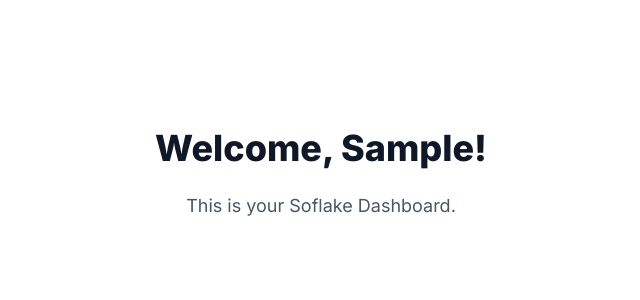
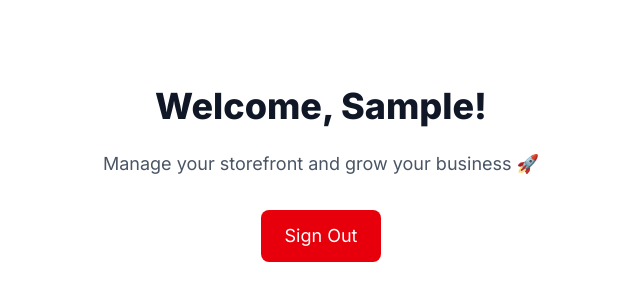
Before and after one commit to alextheceo/nextjs-boilerplate, a Next.js app: page /dashboard in a window 1280 px wide. Shown: the part 226-526 px from the top of the page, without its empty margins (319-959 px from the left). Built offline with nearby package versions, Linux system fonts and the light colour scheme; no server answers; sample sign-in values are in the browser's storage.

Commit message:
Added sign out

```diff
--- a/app/dashboard/page.tsx
+++ b/app/dashboard/page.tsx
@@ -1,6 +1,6 @@
 "use client";
 
-import { useSession } from "next-auth/react";
+import { useSession, signOut } from "next-auth/react";
 import { useRouter } from "next/navigation";
 import { useEffect } from "react";
 
@@ -9,21 +9,10 @@ export default function Dashboard() {
   const router = useRouter();
 
   useEffect(() => {
-
-
-
     if (status === "unauthenticated") {
-     // 🔥 show popup immediately
       router.push("/signin");
     }
-
-    if (status === "authenticated" && session) {
-     // alert(JSON.stringify(session, null, 2)); // 🔥 show session popup immediately
-    }
-
-
-
-  }, [status, session, router]);
+  }, [status, router]);
 
   if (status === "loading") {
     return (
@@ -42,9 +31,16 @@ export default function Dashboard() {
           Welcome, {firstName}!
         </h1>
 
-        <p className="text-lg text-gray-600">
-          This is your Soflake Dashboard.
+        <p className="text-lg text-gray-600 mb-8">
+          Manage your storefront and grow your business 🚀
         </p>
+
+        <button
+          onClick={() => signOut({ callbackUrl: "/signin" })}
+          className="bg-red-600 hover:bg-red-700 text-white py-3 px-6 rounded-lg text-lg"
+        >
+          Sign Out
+        </button>
       </main>
     );
   }
```
